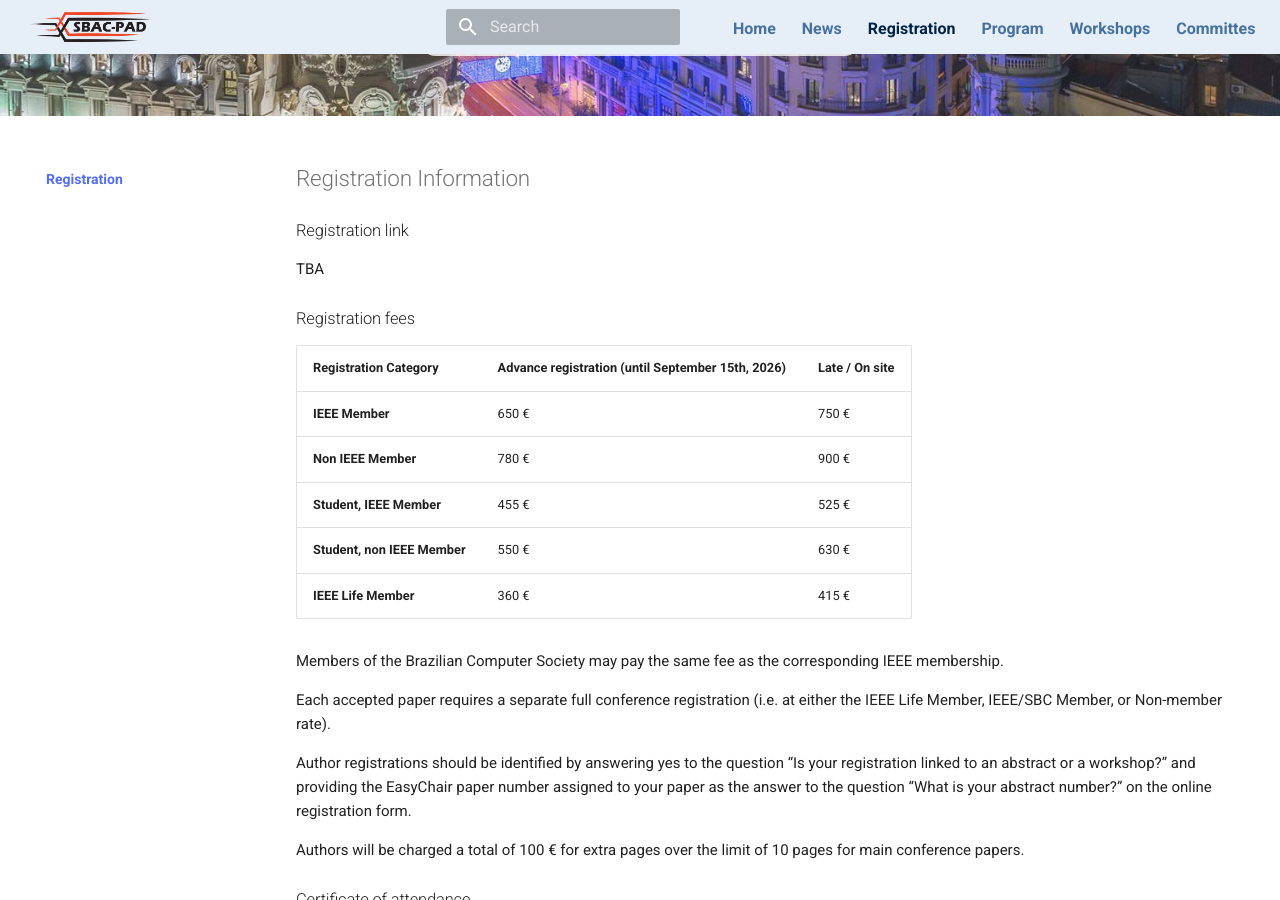
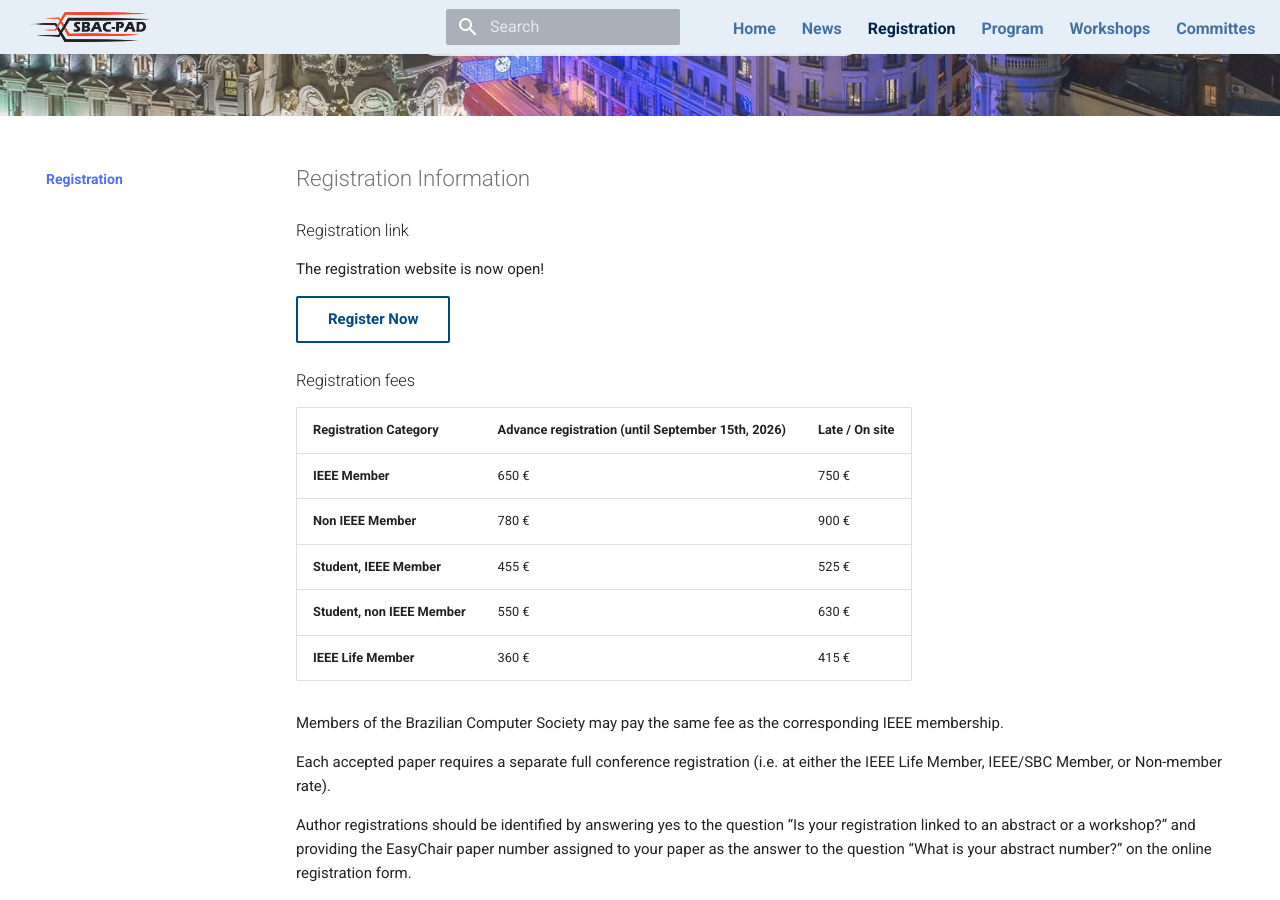
Before and after one commit to CoCo-ARCOS/sbac-pad2026, an MkDocs documentation site: the page built from docs/registration.md, in a window 1280 px wide and 900 px high, scrolled down 379 px. Built offline with MkDocs 1.6.1 and Material for MkDocs 9.7.7, drawn with Linux system fonts in a browser that asks for light colours; comment, search, counter and statistics services are not loaded.

Commit message:
Update registration link and remove placeholder text

```diff
--- a/docs/registration.md
+++ b/docs/registration.md
@@ -8,11 +8,10 @@ hide:
 
 ## Registration link
 
-<!-- The registration website is now open!
+The registration website is now open!
 
-[Register Now](https://easychair.org/my2/conference?conf=sbacpad2026){ .md-button } -->
+[Register Now](https://tool.adcommcentury.com/register/17f1ddf4-c80d-4346-a18b-8cbf38f70cc4){ .md-button }
 
-TBA
 
 ## Registration fees
 
```
